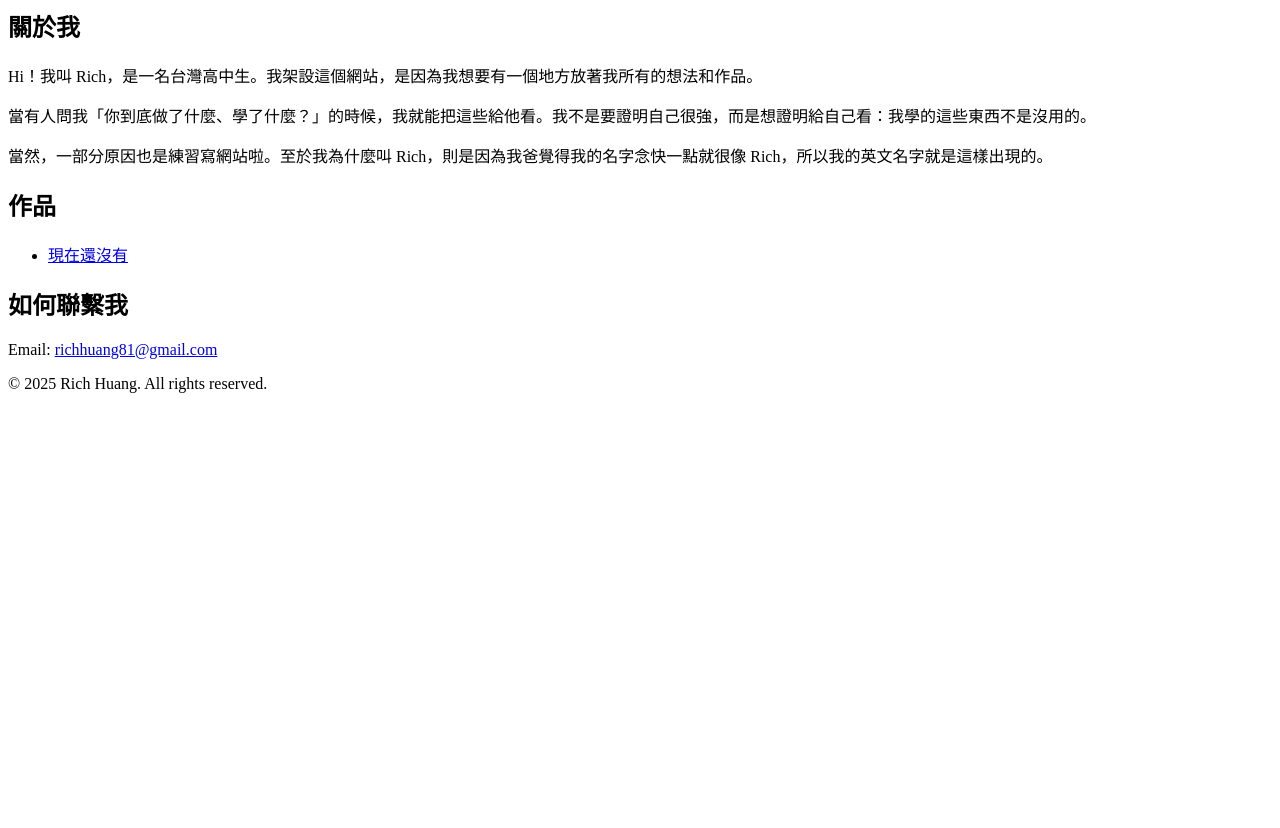
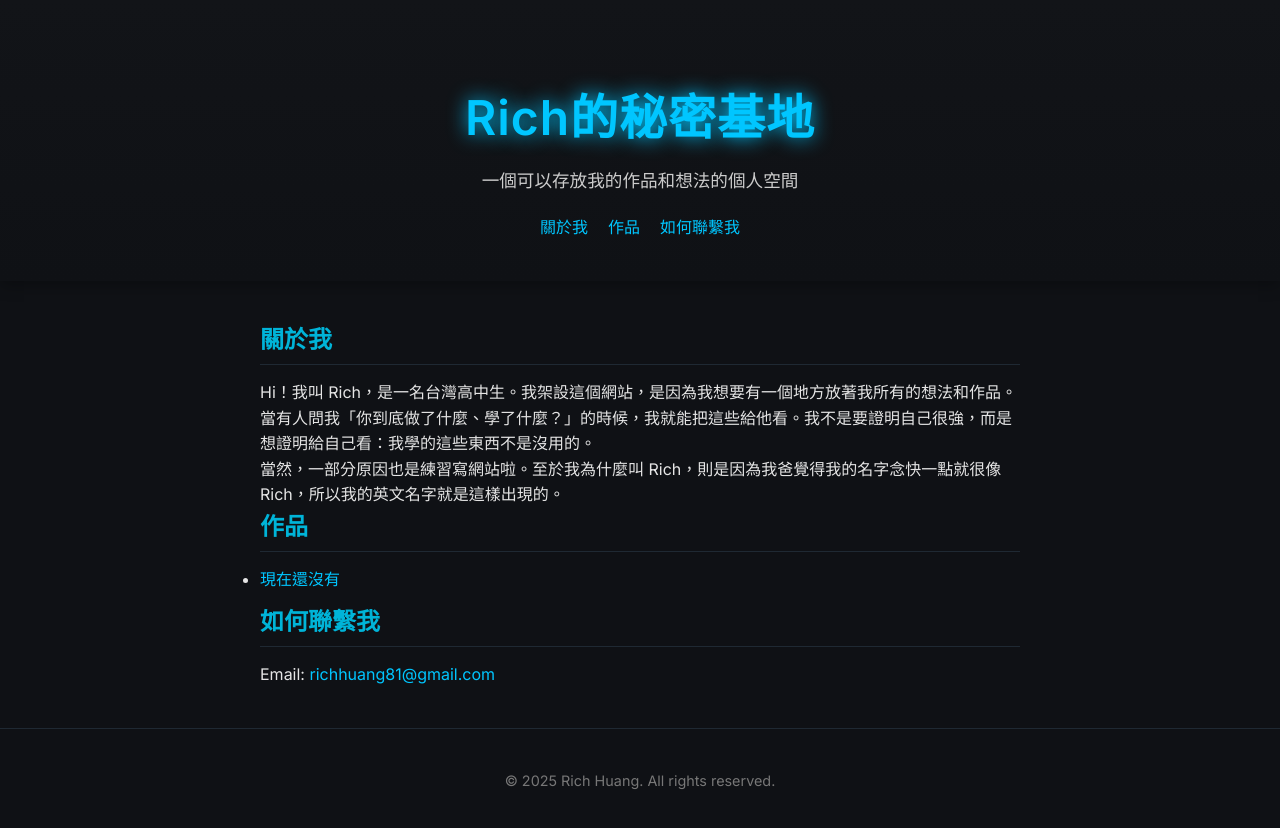
Before and after one commit to richhuang0807/richhuang0807.github.io, a plain HTML site: page index.html in a window 1280 px wide. Before the commit the page ends 800 px from the top, so only its background shows below. Drawn offline with Linux system fonts and the light colour scheme.

Commit message:
Update index.html

```diff
--- a/index.html
+++ b/index.html
@@ -1,5 +1,25 @@
+<!DOCTYPE html>
+<html lang="zh-Hant-TW">
+<head>
+  <meta charset="UTF-8">
+  <meta name="viewport" content="width=device-width, initial-scale=1.0">
+  <title>Rich的秘密基地</title>
+  <meta name="description" content="Rich的秘密基地 - 一個存放著Rich的作品和想法的地方">
+  <link rel="stylesheet" href="style.css">
+</head>
+<body>
+  <!-- Header -->
+  <header class="site-header">
+    <h1>Rich的秘密基地</h1>
+    <p class="tagline">一個可以存放我的作品和想法的個人空間</p>
+    <nav>
+      <ul class="nav-list">
+        <li><a href="#about">關於我</a></li>
+        <li><a href="#projects">作品</a></li>
+        <li><a href="#contact">如何聯繫我</a></li>
+      </ul>
+    </nav>
   </header>
-
   <!-- Main content -->
   <main>
     <section id="about">
```
